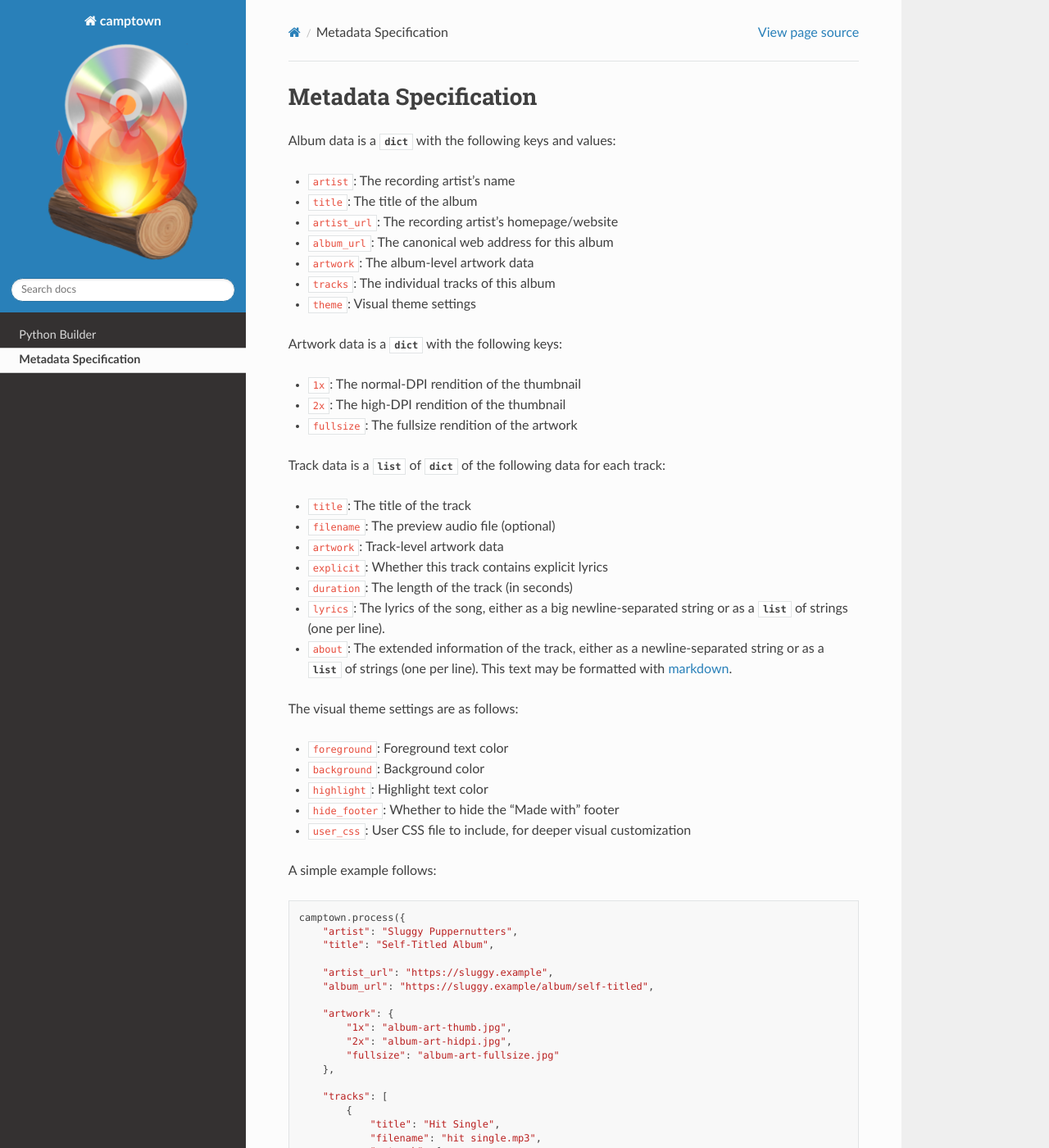
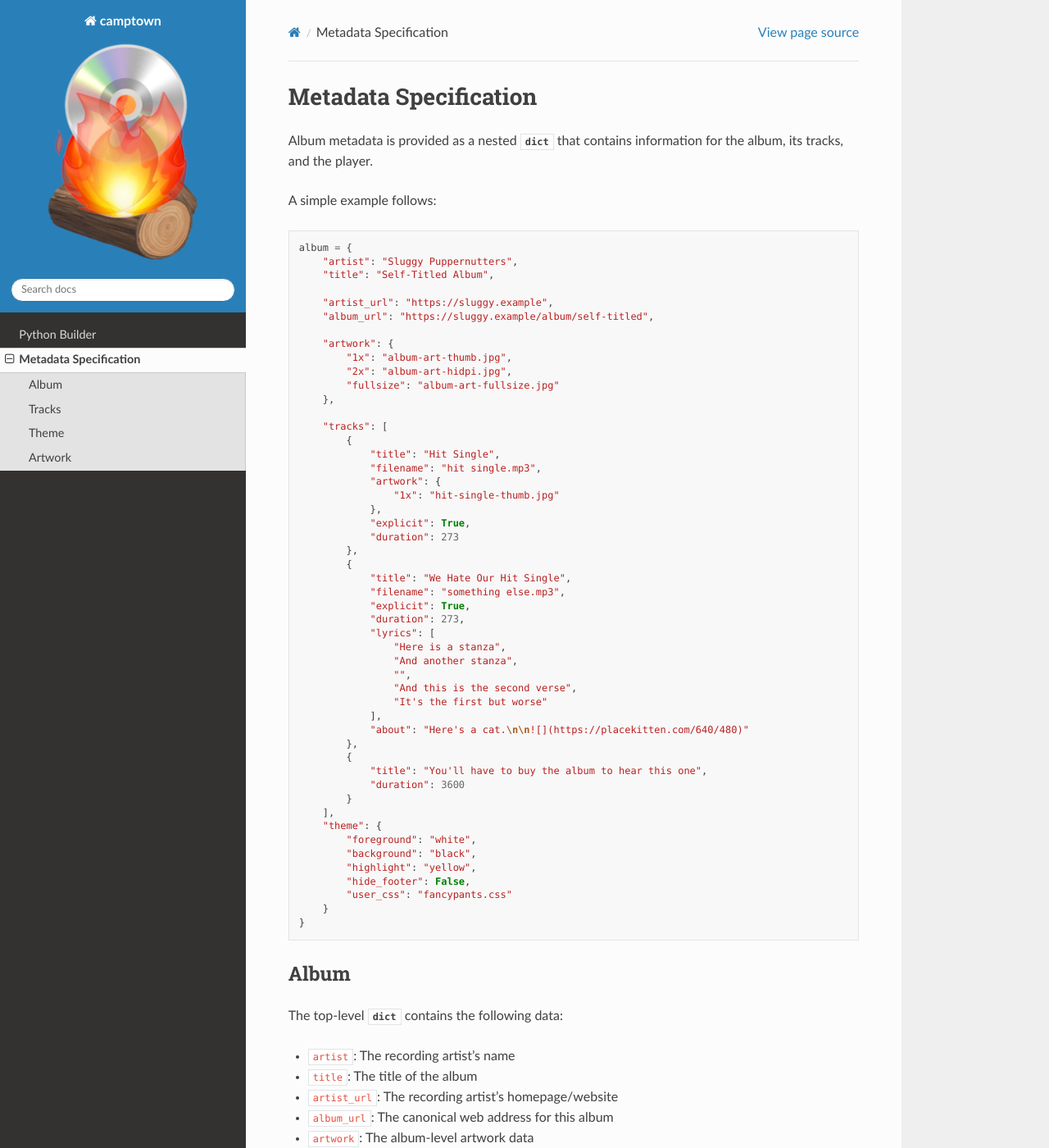
Before and after one commit to fluffy-critter/camptown, a Sphinx documentation site: the page built from docs/metadata.rst, in a window 1280 px wide and 1400 px high. Shown: the whole window at 82% size. Built offline with Sphinx 7.4.7 and the Read the Docs theme 2.0.0, drawn with Linux system fonts in a browser that asks for light colours; some of the changed text lies outside the part shown.

Commit message:
Doc cleanups

```diff
--- a/docs/metadata.rst
+++ b/docs/metadata.rst
@@ -1,49 +1,13 @@
 Metadata Specification
 ======================
 
-Album data is a :py:class:`dict` with the following keys and values:
-
-* ``artist``: The recording artist's name
-* ``title``: The title of the album
-* ``artist_url``: The recording artist's homepage/website
-* ``album_url``: The canonical web address for this album
-* ``artwork``: The album-level artwork data
-* ``tracks``: The individual tracks of this album
-* ``theme``: Visual theme settings
-
-Artwork data is a :py:class:`dict` with the following keys:
-
-* ``1x``: The normal-DPI rendition of the thumbnail
-* ``2x``: The high-DPI rendition of the thumbnail
-* ``fullsize``: The fullsize rendition of the artwork
-
-Track data is a :py:class:`list` of :py:class:`dict` of the following data
-for each track:
-
-* ``title``: The title of the track
-* ``filename``: The preview audio file (optional)
-* ``artwork``: Track-level artwork data
-* ``explicit``: Whether this track contains explicit lyrics
-* ``duration``: The length of the track (in seconds)
-* ``lyrics``: The lyrics of the song, either as a big newline-separated
-  string or as a :py:class:`list` of strings (one per line).
-* ``about``: The extended information of the track, either as a
-  newline-separated string or as a :py:class:`list` of strings (one per
-  line). This text may be formatted with `markdown <https://commonmark.org/>`_.
-
-The visual theme settings are as follows:
-
-* ``foreground``: Foreground text color
-* ``background``: Background color
-* ``highlight``: Highlight text color
-* ``hide_footer``: Whether to hide the "Made with" footer
-* ``user_css``: User CSS file to include, for deeper visual customization
+Album metadata is provided as a nested :py:class:`dict` that contains information for the album, its tracks, and the player.
 
 A simple example follows:
 
 .. code-block:: python
 
-    camptown.process({
+    album = {
         "artist": "Sluggy Puppernutters",
         "title": "Self-Titled Album",
 
@@ -92,4 +56,54 @@
             "hide_footer": False,
             "user_css": "fancypants.css"
         }
-    }, "my_album/preview")
+    }
+
+Album
+-----
+
+The top-level :py:class:`dict` contains the following data:
+
+* ``artist``: The recording artist's name
+* ``title``: The title of the album
+* ``artist_url``: The recording artist's homepage/website
+* ``album_url``: The canonical web address for this album
+* ``artwork``: The album-level artwork data
+* ``tracks``: The individual tracks of this album
+* ``theme``: Visual theme settings
+
+Tracks
+------
+
+Track data is a :py:class:`list` of :py:class:`dict` of the following data
+for each track:
+
+* ``title``: The title of the track
+* ``filename``: The preview audio file (optional)
+* ``artwork``: Track-level artwork data
+* ``explicit``: Whether this track contains explicit lyrics
+* ``duration``: The length of the track (in seconds)
+* ``lyrics``: The lyrics of the song, either as a big newline-separated
+  string or as a :py:class:`list` of strings (one per line).
+* ``about``: The extended information of the track, either as a
+  newline-separated string or as a :py:class:`list` of strings (one per
+  line). This text may be formatted with `markdown <https://commonmark.org/>`_.
+
+Theme
+-----
+
+The visual theme settings are as follows:
+
+* ``foreground``: Foreground text color
+* ``background``: Background color
+* ``highlight``: Highlight text color
+* ``hide_footer``: Whether to hide the "Made with" footer
+* ``user_css``: User CSS file to include, for deeper visual customization
+
+Artwork
+-------
+
+Artwork data can be attached to an album and/or its tracks. It is a :py:class`dict` with the following keys:
+
+* ``1x``: The normal-DPI rendition of the thumbnail
+* ``2x``: The high-DPI rendition of the thumbnail
+* ``fullsize``: The fullsize rendition of the artwork
```
